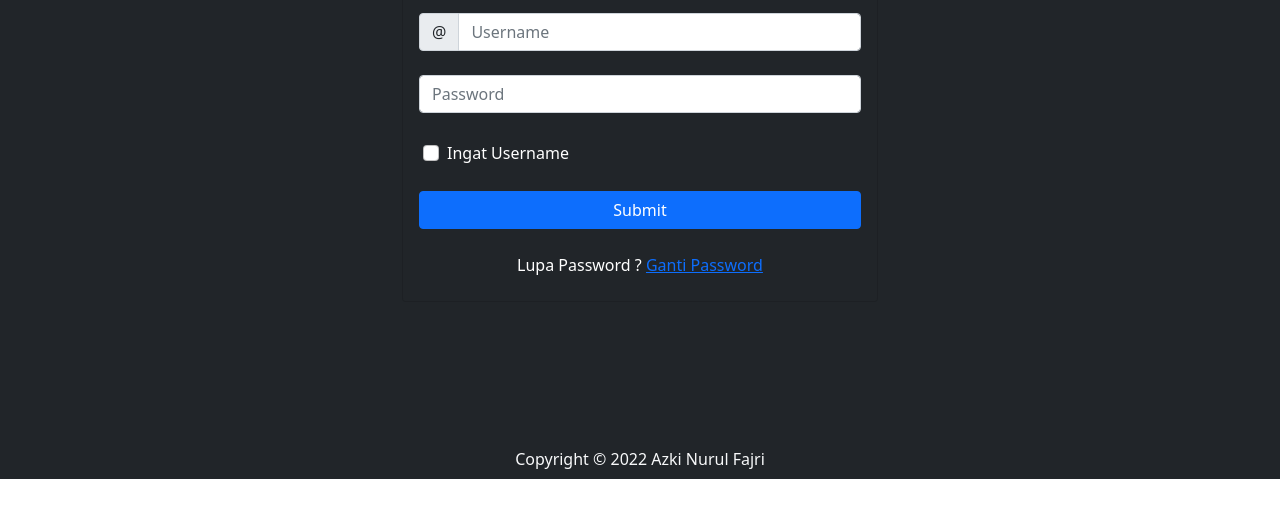
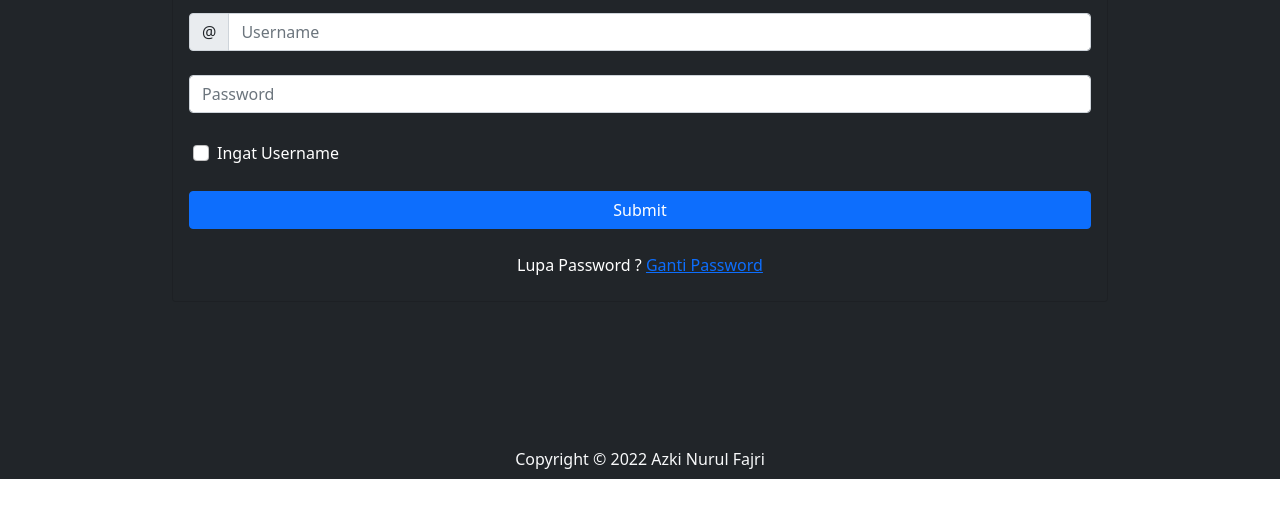
Before and after one commit to azkinf/azkinf.githhub.io, a plain HTML site: page login.html in a window 1280 px wide. Shown: the part 234-752 px from the top of the page. Drawn offline with nearby package versions, Linux system fonts and the light colour scheme.

Commit message:
Update login.html

```diff
--- a/login.html
+++ b/login.html
@@ -32,7 +32,7 @@
 
       <!-- form login -->
       <div class="bg-dark" id="login" style="height: 673px; padding-top: 120px;">
-        <div class="container pt-5 justify-content-center" style="width: 500px;">
+        <div class="container pt-5 w-75 justify-content-center">
           <div class="card text-white bg-dark">
             <div class="card-header text-center" style="font-size: 30px; font-weight: 600; letter-spacing: 3px;">Login</div>
             <div class="card-body">
```
